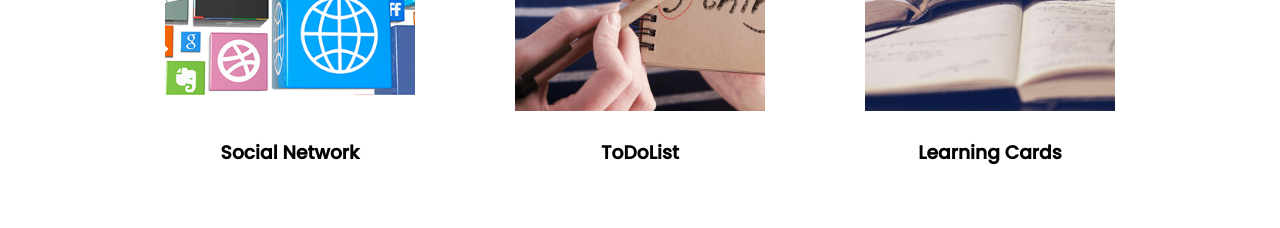
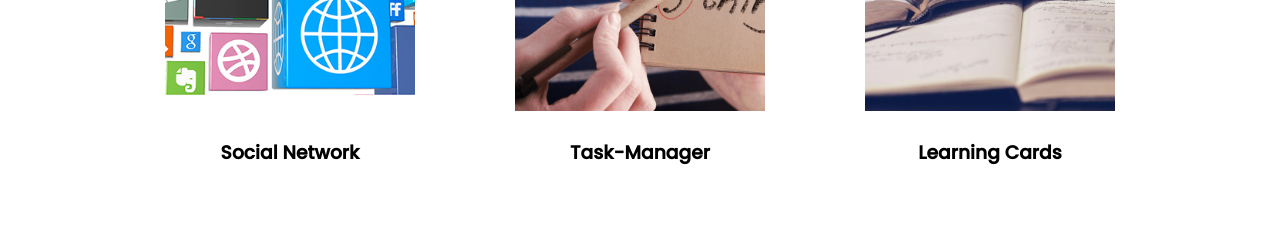
Before and after one commit to KuleshUladzislau/portfolio, a React (Create React App) app: page / in a window 1280 px wide. Shown: the part 2900-3128 px from the top of the page. Built offline with nearby package versions, Linux system fonts and the light colour scheme.

Commit message:
predeploy

```diff
--- a/src/global/languageState.js
+++ b/src/global/languageState.js
@@ -52,7 +52,7 @@ export const state = {
                 },
                 {
                     img:todoList,
-                    title:'ToDoList',
+                    title:'Task-Manager',
                     link:'https://kuleshuladzislau.github.io/Task-Manager/',
                     description:'The application helps to set tasks, to prioritise them To change their position with the help of drag and drop.'
                 },
```
